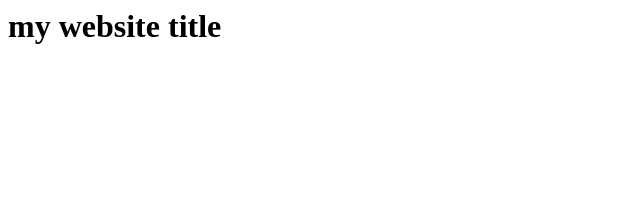
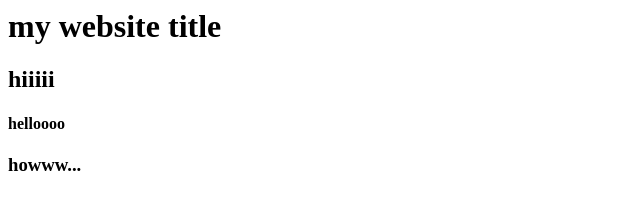
Before and after one commit to bhumikalokare/GitHubprac, a plain HTML site: page index.html in a window 1280 px wide. Shown: the whole page, without its empty margins (0-640 px from the left). Drawn offline with Linux system fonts and the light colour scheme.

Commit message:
modified index.html

```diff
--- a/index.html
+++ b/index.html
@@ -5,5 +5,8 @@
     <title>my website</title>
     <body>
         <h1>my website title</h1>
+        <h2>hiiiii</h2>
+        <h4>helloooo</h4>
+        <h3>howww...</h3>
     </body>
     </html>
```
